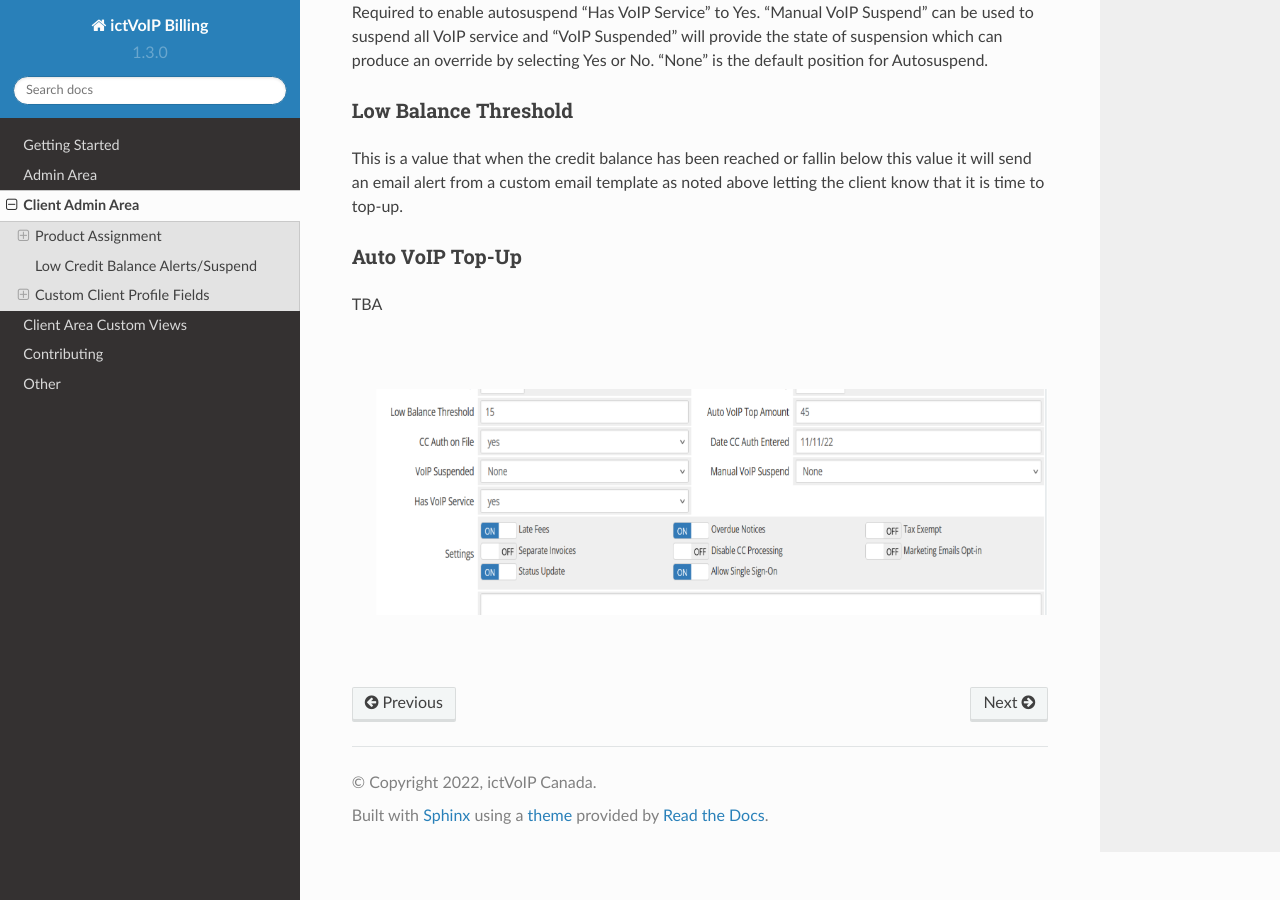
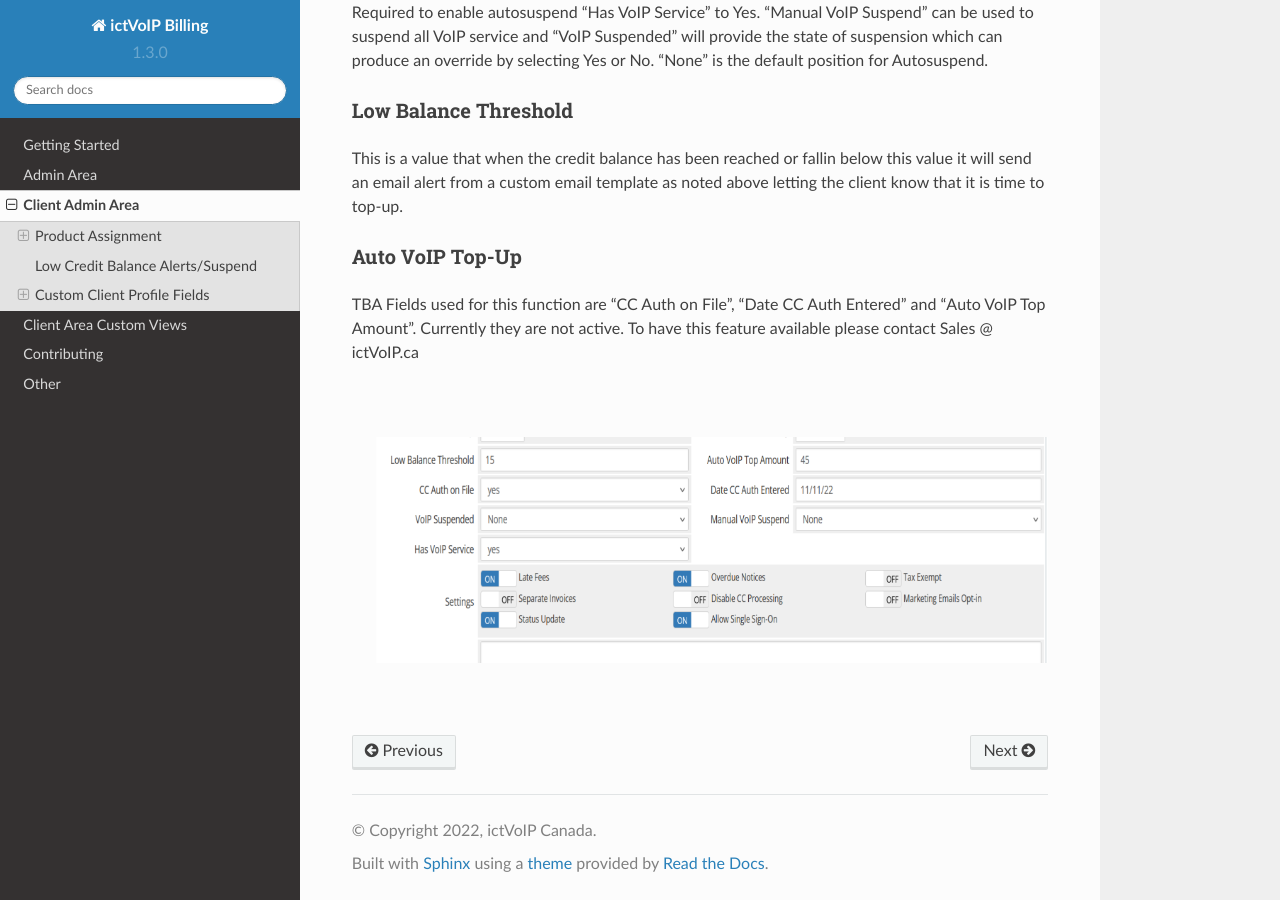
Before and after one commit to ictvoip/ictvoip-docs, a Sphinx documentation site: the page built from docs/source/clientadmin/clientadmin.rst, in a window 1280 px wide and 900 px high, scrolled down 7414 px. Built offline with Sphinx 7.4.7 and the Read the Docs theme 2.0.0, drawn with Linux system fonts in a browser that asks for light colours; pages that are not in the unit, such as notebooks, are missing from menus.

Commit message:
Update clientadmin.rst

```diff
--- a/docs/source/clientadmin/clientadmin.rst
+++ b/docs/source/clientadmin/clientadmin.rst
@@ -243,7 +243,7 @@ Auto VoIP Top-Up
 ******************
 
 TBA
-
+Fields used for this function are "CC Auth on File", "Date CC Auth Entered" and "Auto VoIP Top Amount". Currently they are not active. To have this feature available please contact Sales @ ictVoIP.ca
 
 |
 
```
